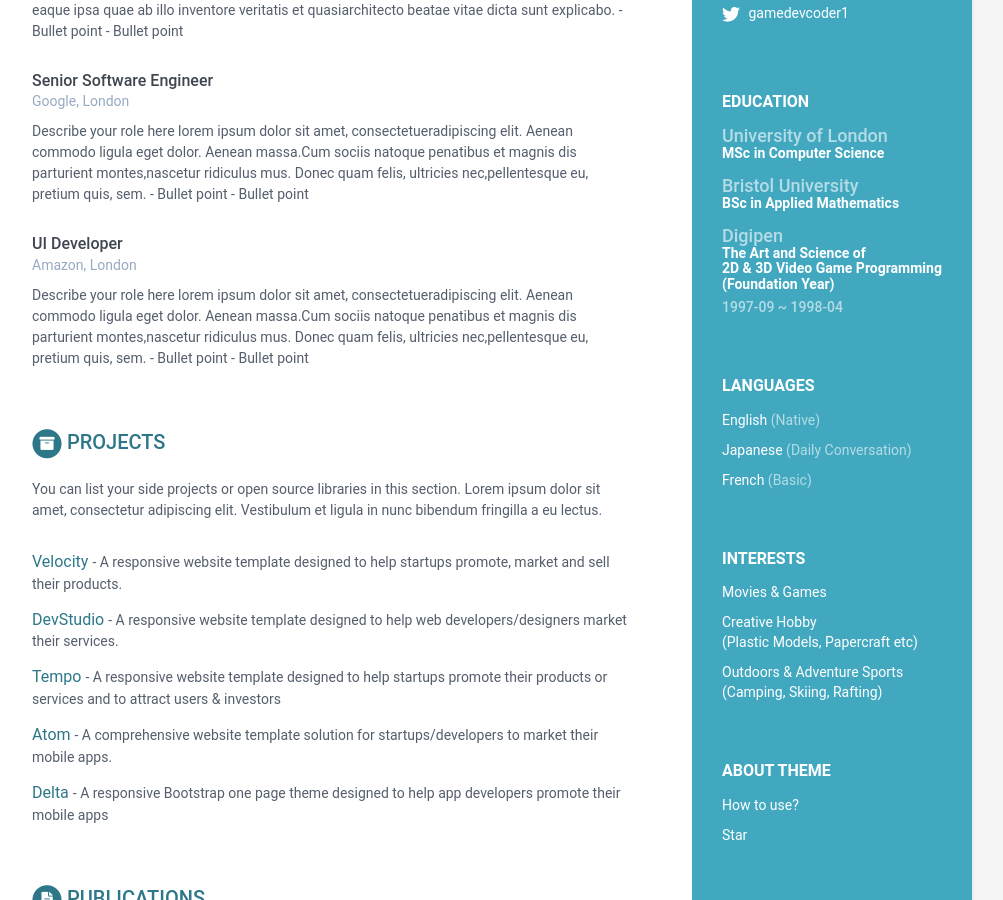
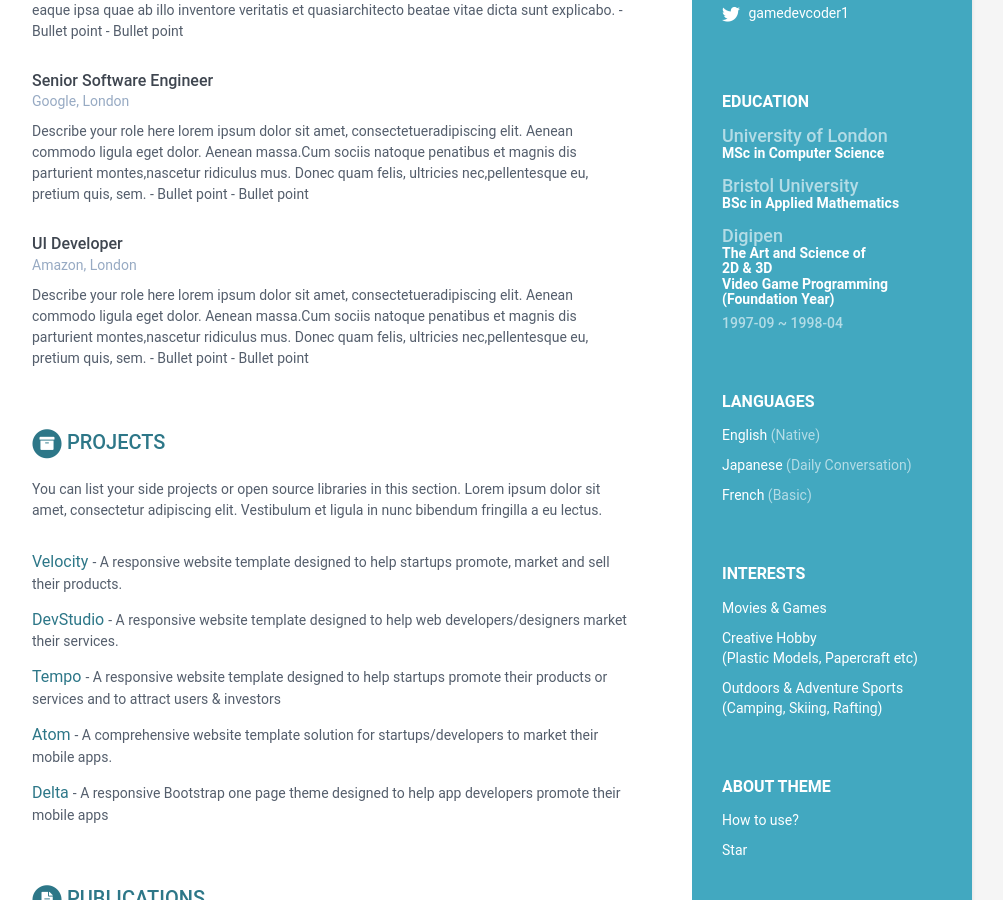
Before and after one commit to GameDevCoder/resume, a Jekyll site: the page built from index.html, in a window 1280 px wide and 900 px high, scrolled down 489 px. Shown: the whole window, without its empty margins (168-1171 px from the left). Built offline with Jekyll 4.4.1, drawn with Linux system fonts in a browser that asks for light colours.

```diff
--- a/_data/data.yml
+++ b/_data/data.yml
@@ -57,7 +57,7 @@ education:
       massa. Cumsociis natoque penatibus et magnis dis parturient montes,
       nasceturridiculus mus. Donec quam felis, ultricies nec, pellentesque
       eu,pretium quis, sem.  - Bullet point  - Bullet point
-  - degree: The Art and Science of <br/> 2D & 3D Video Game Programming <br/> (Foundation Year)
+  - degree: The Art and Science of <br/> 2D & 3D <br/> Video Game Programming <br/> (Foundation Year)
     university: Digipen
     time: 1997-09 ~ 1998-04
     details: 'Vancouver, Canada'
```
